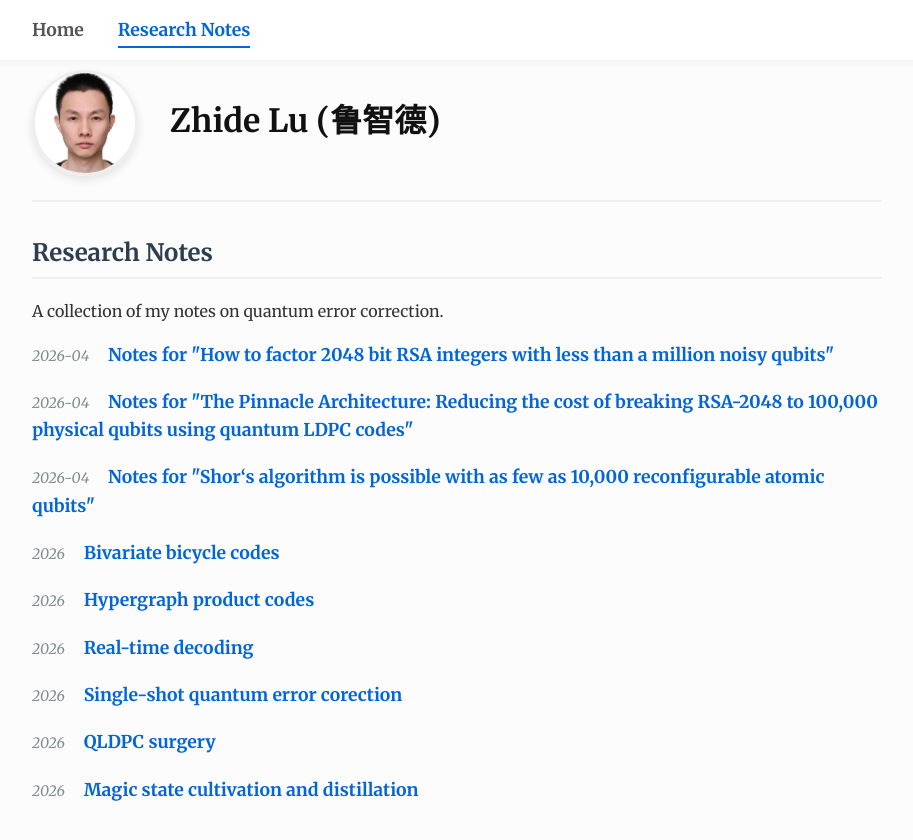
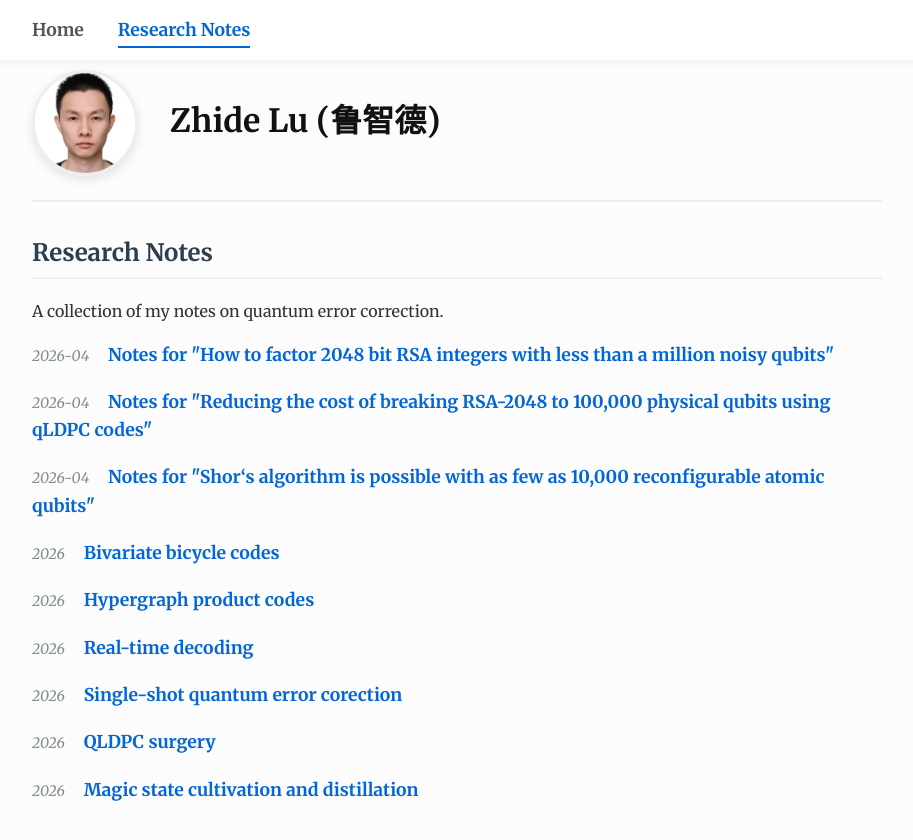
Before and after one commit to ZhideLu/ZhideLu.github.io, a Jekyll site: the page notes.html, which Jekyll copies as it is, in a window 1280 px wide. Shown: the top 840 px of the page, without its empty margins (183-1096 px from the left). Built offline with Jekyll 4.4.1, drawn with Linux system fonts in a browser that asks for light colours.

Commit message:
Update notes.html

```diff
--- a/notes.html
+++ b/notes.html
@@ -150,8 +150,7 @@
 
             <li>
                 <span class="note-date">2026-04</span>
-                <a href="Iceberg_RSA-2048.html" class="note-title">Notes for "The Pinnacle Architecture: Reducing the cost of breaking RSA-2048 to 100,000 physical
-qubits using quantum LDPC codes"</a>
+                <a href="Iceberg_RSA-2048.html" class="note-title">Notes for "Reducing the cost of breaking RSA-2048 to 100,000 physical qubits using qLDPC codes"</a>
             </li>
 
             <li>
```
